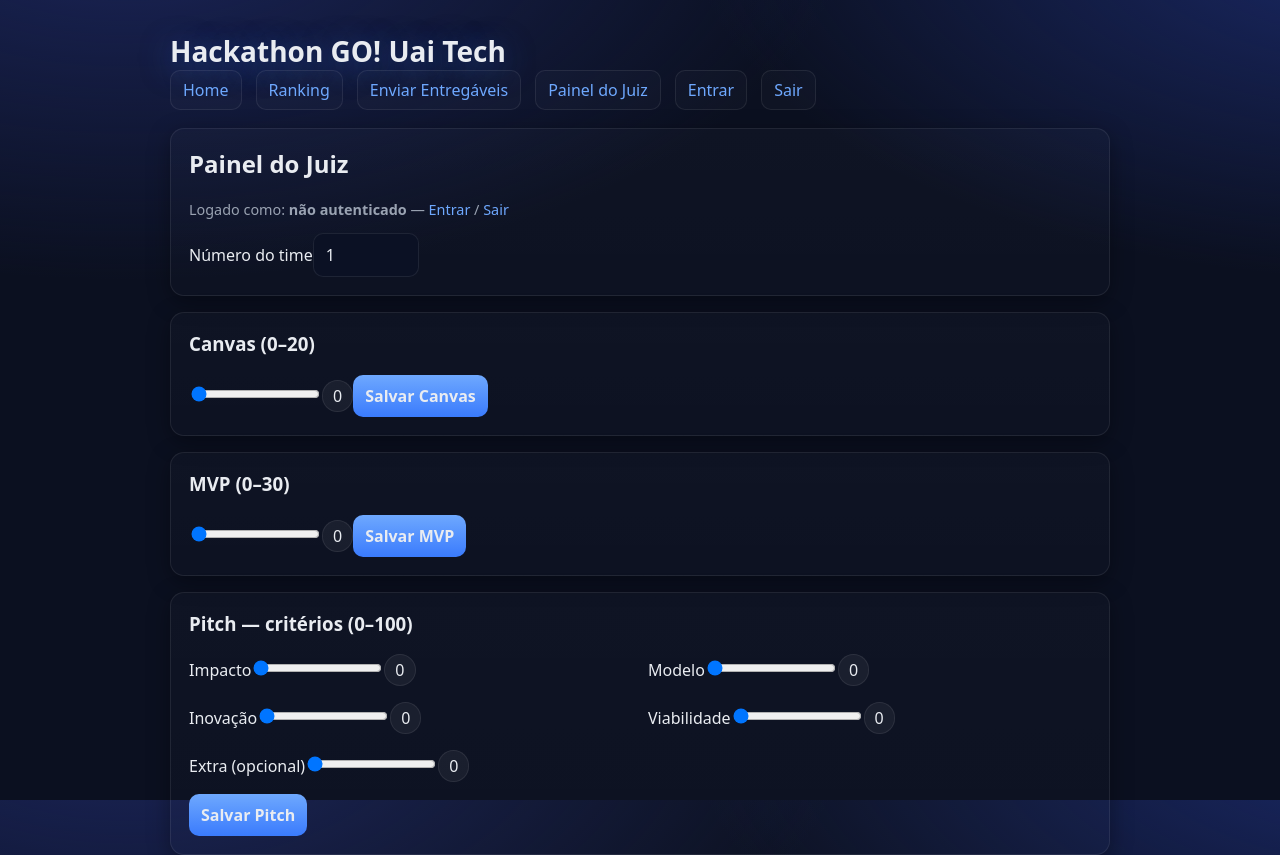
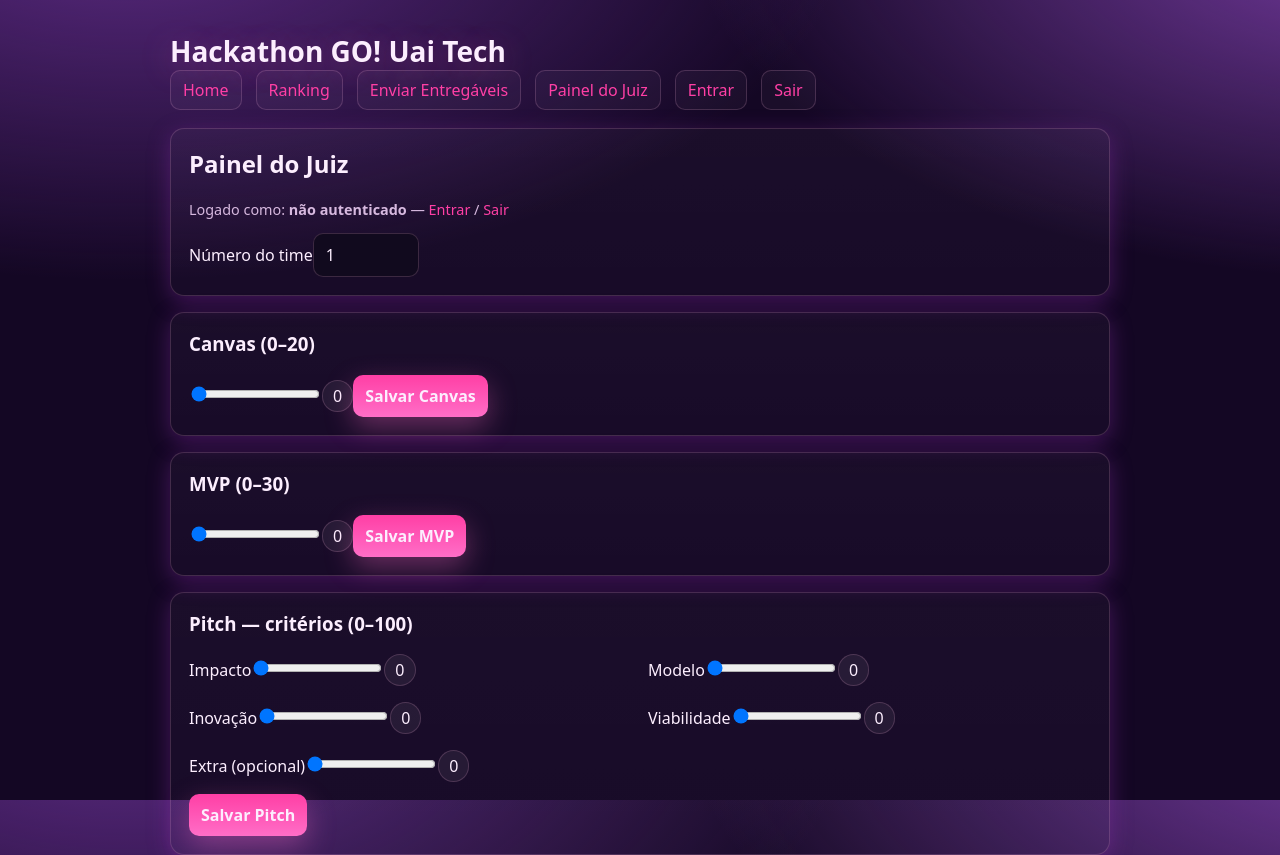
Before and after one commit to christiannepimenta/hackathon-web, a Next.js app: page /judge in a window 1280 px wide. Built offline with nearby package versions, Linux system fonts and the light colour scheme; no server answers.

Commit message:
Update globals.css

```diff
--- a/app/globals.css
+++ b/app/globals.css
@@ -1,34 +1,122 @@
 :root{
-  --bg:#0b1020; --panel:#121731; --muted:#9aa3b2; --text:#e9ecf1;
-  --brand:#6ea8fe; --brand-2:#3a7bfd; --border:rgba(255,255,255,.08);
-  --card:#0f1428; --radius:14px; --shadow:0 6px 22px rgba(0,0,0,.35);
+  /* Tema: roxo + rosa */
+  --bg:#140724;           /* fundo principal (roxo bem escuro) */
+  --panel:#1b0e2f;        /* painéis/cards */
+  --card:#190a2b;         /* tabelas/cards */
+  --text:#fceefe;         /* texto primário (quase branco rosado) */
+  --muted:#d7b9df;        /* texto secundário */
+  --brand:#ff3fa5;        /* rosa forte (links/botões) */
+  --brand-2:#ff6ec7;      /* rosa claro (degradê/hover) */
+  --border:rgba(255,182,219,.18); /* bordas rosadas translúcidas */
+  --radius:14px;
+  --shadow:0 6px 22px rgba(154,48,190,.35); /* sombra arroxeada */
 }
-*{box-sizing:border-box} html,body{height:100%}
-body{margin:0;font-family:ui-sans-serif,system-ui,-apple-system,Segoe UI,Roboto,Arial;
+
+*{box-sizing:border-box}
+html,body{height:100%}
+
+body{
+  margin:0;
+  font-family: ui-sans-serif, system-ui, -apple-system, "Segoe UI", Roboto, Arial, "Noto Sans", "Helvetica Neue", sans-serif;
   color:var(--text);
-  background:radial-gradient(1200px 600px at 10% -10%, #1a2458 0%, transparent 60%),
-             radial-gradient(1200px 600px at 110% -10%, #1b2a6b 0%, transparent 60%),
-             var(--bg);}
-a{color:var(--brand);text-decoration:none} a:hover{text-decoration:underline}
-.container{max-width:980px;margin:32px auto;padding:0 20px}
-.nav{display:flex;gap:14px;flex-wrap:wrap}
-.nav a{padding:8px 12px;border:1px solid var(--border);border-radius:10px;background:rgba(255,255,255,.02)}
-.nav a:hover{background:rgba(255,255,255,.05)}
-.hero{margin:14px 0 22px;text-shadow:0 6px 30px rgba(58,123,253,.5)}
-.card{background:linear-gradient(180deg, rgba(255,255,255,.02), rgba(255,255,255,.01));
-  border:1px solid var(--border);border-radius:var(--radius);padding:18px;box-shadow:var(--shadow)}
-.grid{display:grid;gap:16px} .grid-2{grid-template-columns:repeat(2,minmax(0,1fr))}
-@media (max-width:780px){.grid-2{grid-template-columns:1fr}}
-.input, select, .btn{font:inherit;color:var(--text);border-radius:10px;border:1px solid var(--border);
-  background:#0b1124;padding:10px 12px}
-.input:focus, select:focus{outline:2px solid var(--brand-2)}
-.btn{background:linear-gradient(180deg,var(--brand),var(--brand-2));border:none;cursor:pointer;font-weight:600}
-.btn.secondary{background:transparent;border:1px solid var(--border)}
-.table-wrap{overflow:auto;border-radius:var(--radius);border:1px solid var(--border)}
-table{width:100%;border-collapse:collapse;background:var(--card)}
-th,td{padding:12px 14px;border-bottom:1px solid var(--border)}
-thead th{position:sticky;top:0;background:#12173a;text-align:left}
-tbody tr:hover{background:#0f1531} td.b{font-weight:700}
-.badge{display:inline-block;padding:4px 10px;border-radius:999px;border:1px solid var(--border);background:rgba(255,255,255,.05)}
-.note{font-size:.9rem;color:var(--muted)}
-pre.log{white-space:pre-wrap;word-break:break-word;margin-top:14px;background:#0a0f23;border:1px solid var(--border);border-radius:var(--radius);padding:12px}
+  /* Gradiente roxo no topo + fundo roxo escuro */
+  background:
+    radial-gradient(1200px 600px at 10% -10%, #5b2a82 0%, transparent 60%),
+    radial-gradient(1200px 600px at 110% -10%, #7a3ea6 0%, transparent 60%),
+    var(--bg);
+}
+
+a{color:var(--brand); text-decoration:none}
+a:hover{text-decoration:underline}
+
+.container{max-width:980px; margin:32px auto; padding:0 20px}
+
+.nav{display:flex; gap:14px; flex-wrap:wrap}
+.nav a{
+  padding:8px 12px;
+  border:1px solid var(--border);
+  border-radius:10px;
+  background:rgba(255,255,255,.03);
+}
+.nav a:hover{background:rgba(255,255,255,.06)}
+
+.hero{
+  margin:14px 0 22px;
+  text-shadow:0 6px 30px rgba(255,110,199,.35);
+}
+
+.card{
+  background: linear-gradient(180deg, rgba(255,255,255,.03), rgba(255,255,255,.02));
+  border:1px solid var(--border);
+  border-radius:var(--radius);
+  padding:18px;
+  box-shadow:var(--shadow);
+}
+
+.grid{display:grid; gap:16px}
+.grid-2{grid-template-columns:repeat(2, minmax(0,1fr))}
+@media (max-width:780px){ .grid-2{grid-template-columns:1fr} }
+
+.input, select, .btn{
+  font:inherit;
+  color:var(--text);
+  border-radius:10px;
+  border:1px solid var(--border);
+  background:#110a1e; /* roxo escuro para campos */
+  padding:10px 12px;
+}
+.input:focus, select:focus{ outline:2px solid var(--brand-2) }
+
+.btn{
+  background: linear-gradient(180deg, var(--brand), var(--brand-2));
+  border:none;
+  cursor:pointer;
+  font-weight:600;
+  box-shadow:0 10px 28px rgba(255,110,199,.35);
+}
+.btn.secondary{
+  background:transparent;
+  border:1px solid var(--border);
+}
+
+.table-wrap{
+  overflow:auto;
+  border-radius:var(--radius);
+  border:1px solid var(--border);
+}
+table{
+  width:100%;
+  border-collapse:collapse;
+  background:var(--card);
+}
+th, td{
+  padding:12px 14px;
+  border-bottom:1px solid var(--border);
+}
+thead th{
+  position:sticky; top:0;
+  background:#23113b; /* cabeçalho um pouco mais claro */
+  text-align:left;
+}
+tbody tr:hover{ background:#1b0f31 } /* hover roxo */
+td.b{ font-weight:700 }
+
+.badge{
+  display:inline-block;
+  padding:4px 10px;
+  border-radius:999px;
+  border:1px solid var(--border);
+  background:rgba(255,255,255,.06);
+}
+
+.note{ font-size:.9rem; color:var(--muted) }
+
+pre.log{
+  white-space:pre-wrap;
+  word-break:break-word;
+  margin-top:14px;
+  background:#0f0820;
+  border:1px solid var(--border);
+  border-radius:var(--radius);
+  padding:12px;
+}
```
